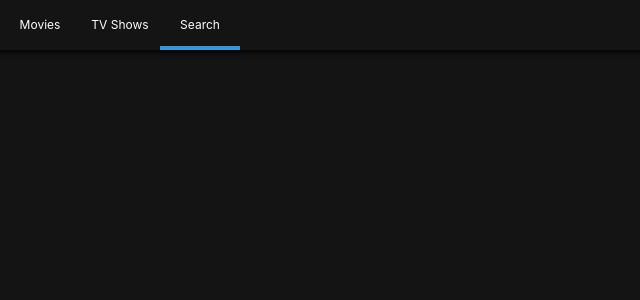
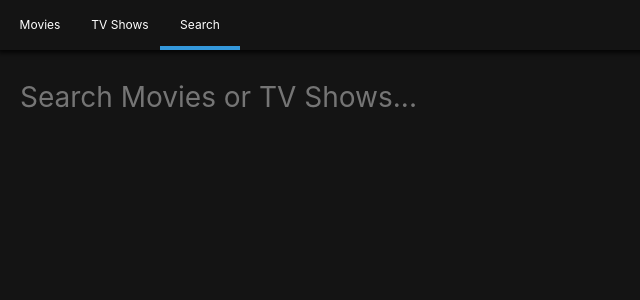
Before and after one commit to copyx/jetflix, a React (Create React App) app: page /search in a window 1280 px wide. Shown: the top 300 px of the page, without its empty margins (0-640 px from the left). Built offline with nearby package versions, Linux system fonts and the light colour scheme.

Commit message:
Connect data from container to Search presenter

```diff
--- a/src/routes/Home/HomePresenter.js
+++ b/src/routes/Home/HomePresenter.js
@@ -6,7 +6,7 @@
 import Loader from 'components/Loader';
 
 const Container = styled.div`
-  padding: 0 10px;
+  padding: 0 20px;
 `;
 
 const HomePresenter = ({ nowPlaying, upcoming, popular, error, loading }) =>
--- a/src/routes/Search/SearchContainer.js
+++ b/src/routes/Search/SearchContainer.js
@@ -5,8 +5,8 @@
 export default class SearchContainer extends React.Component {
   state = {
     searchTerm: null,
-    movieResult: null,
-    tvResult: null,
+    movieResults: null,
+    tvResults: null,
     loading: false,
     error: null,
   };
@@ -19,17 +19,24 @@
     }
   };
 
+  updateTerm = (event) => {
+    const {
+      target: { value },
+    } = event;
+    this.setState({ searchTerm: value });
+  };
+
   async searchByTerm() {
     const { searchTerm } = this.state;
     try {
       this.setState({ loading: true });
       const {
-        data: { results: movieResult },
+        data: { results: movieResults },
       } = await movieApi.search(searchTerm);
       const {
-        data: { results: tvResult },
+        data: { results: tvResults },
       } = await tvApi.search(searchTerm);
-      this.setState({ movieResult, tvResult });
+      this.setState({ movieResults, tvResults });
     } catch {
       this.setState({
         error: "Can't find movies information.",
@@ -42,15 +49,16 @@
   }
 
   render() {
-    const { searchTerm, movieResult, tvResult, error, loading } = this.state;
+    const { searchTerm, movieResults, tvResults, error, loading } = this.state;
     return (
       <SearchPresenter
         searchTerm={searchTerm}
-        movieResult={movieResult}
-        tvResult={tvResult}
+        movieResults={movieResults}
+        tvResults={tvResults}
         loading={loading}
         error={error}
         handleSubmit={this.handleSubmit}
+        updateTerm={this.updateTerm}
       />
     );
   }
--- a/src/routes/Search/SearchPresenter.js
+++ b/src/routes/Search/SearchPresenter.js
@@ -1,23 +1,72 @@
 import React from 'react';
 import PropTypes from 'prop-types';
 import styled from 'styled-components';
+import Loader from 'components/Loader';
+import Section from 'components/Section';
+
+const Container = styled.div`
+  padding: 0 20px;
+`;
+
+const Form = styled.form`
+  margin-bottom: 50px;
+  width: 100%;
+`;
+
+const Input = styled.input`
+  all: unset;
+  font-size: 28px;
+  width: 100%;
+`;
 
 const SearchPresenter = ({
   searchTerm,
-  movieResult,
-  tvResult,
+  movieResults,
+  tvResults,
   loading,
   error,
   handleSubmit,
-}) => null;
+  updateTerm,
+}) => (
+  <Container>
+    <Form onSubmit={handleSubmit}>
+      <Input
+        placeholder="Search Movies or TV Shows..."
+        value={searchTerm}
+        onChange={updateTerm}
+      />
+    </Form>
+    {loading ? (
+      <Loader />
+    ) : (
+      <>
+        {movieResults && movieResults.length > 0 && (
+          <Section title="Movie Results">
+            {movieResults.map((movie) => (
+              <span key={movie.id}>{movie.title}</span>
+            ))}
+          </Section>
+        )}
+        {tvResults && tvResults.length > 0 && (
+          <Section title="TV Show Results">
+            {tvResults.map((tvShow) => (
+              <span key={tvShow.id}>{tvShow.name}</span>
+            ))}
+          </Section>
+        )}
+      </>
+    )}
+  </Container>
+);
 
 SearchPresenter.propTypes = {
   searchTerm: PropTypes.string,
-  movieResult: PropTypes.array,
-  tvResult: PropTypes.array,
+  movieResults: PropTypes.array,
+  tvResults: PropTypes.array,
   loading: PropTypes.bool.isRequired,
   error: PropTypes.string,
   handleSubmit: PropTypes.func.isRequired,
+  updateTerm: PropTypes.func.isRequired,
 };
 
 export default SearchPresenter;
--- a/src/routes/TV/TVPresenter.js
+++ b/src/routes/TV/TVPresenter.js
@@ -5,7 +5,7 @@
 import Loader from 'components/Loader';
 
 const Container = styled.div`
-  padding: 0 10px;
+  padding: 0 20px;
 `;
 
 const TVPresenter = ({ topRated, popular, airingToday, error, loading }) =>
@@ -31,8 +31,8 @@
   topRated: PropTypes.array,
   popular: PropTypes.array,
   airingToday: PropTypes.array,
-  error: PropTypes.bool.isRequired,
-  loading: PropTypes.string,
+  error: PropTypes.string,
+  loading: PropTypes.bool.isRequired,
 };
 
 export default TVPresenter;
```
Also changed, not shown: .eslintrc.json.
